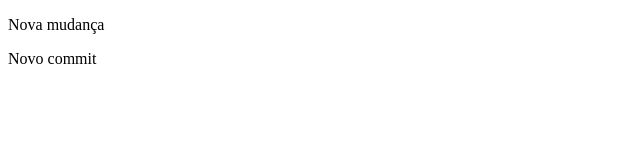
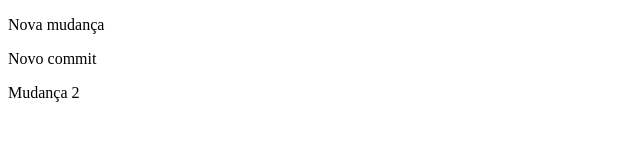
Before and after one commit to samuelrrs/ExemploGit, a plain HTML site: page index.html in a window 1280 px wide. Shown: the full height of the page, 0-640 px from the left. Drawn offline with Linux system fonts and the light colour scheme.

Commit message:
refactor: Atualização do título

```diff
--- a/index.html
+++ b/index.html
@@ -3,10 +3,11 @@
   <head>
     <meta charset="UTF-8" />
     <meta name="viewport" content="width=device-width, initial-scale=1.0" />
-    <title>Página Git - Correção de Merge</title>
+    <title>Página Git - Correção de Merge2</title>
   </head>
   <body>
     <p>Nova mudança</p>
     <p>Novo commit</p>
+    <p>Mudança 2</p>
   </body>
 </html>
```
